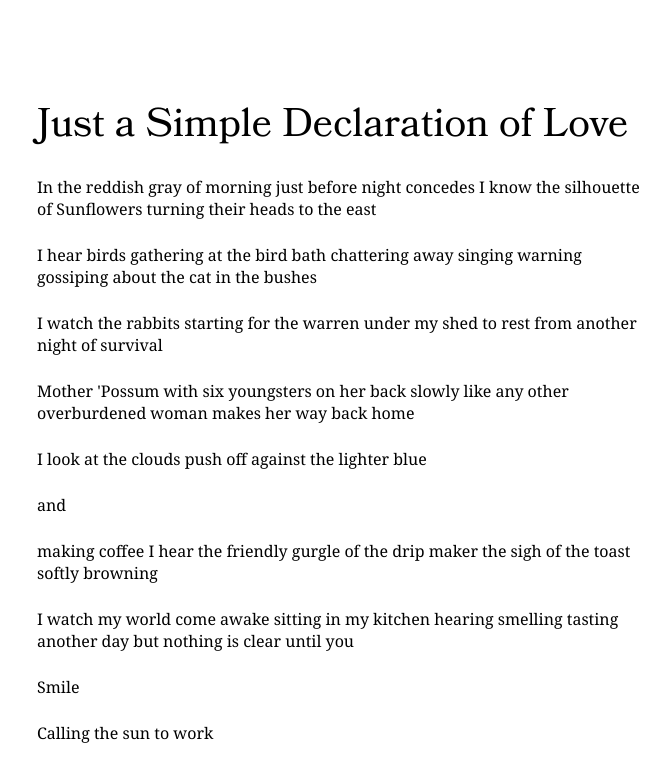
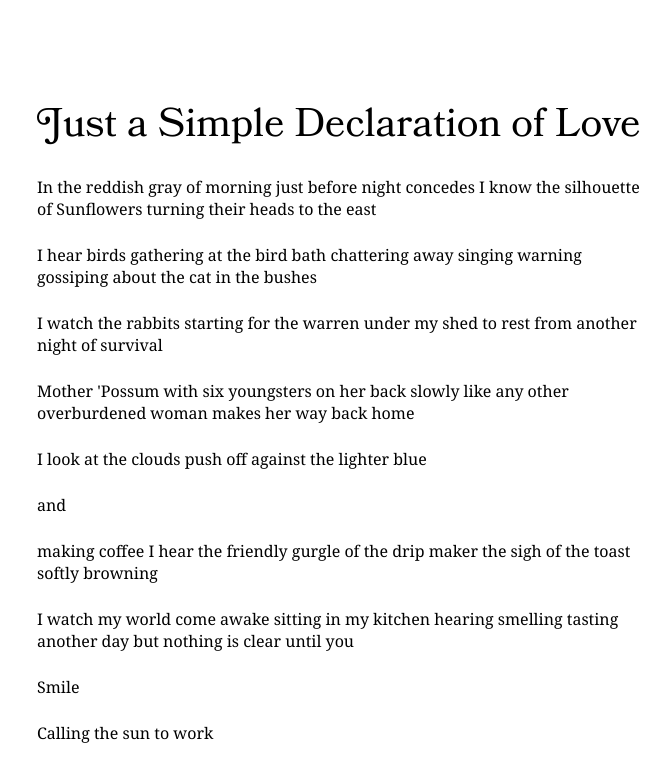
Before and after one commit to kennystone/poetry-box, a Next.js app: page / in a window 1280 px wide. Shown: the top 782 px of the page, without its empty margins (59-729 px from the left). Built offline with nearby package versions, Linux system fonts and the light colour scheme; a web font is replaced by a local one.

Commit message:
swash component

```diff
--- a/app/page.module.css
+++ b/app/page.module.css
@@ -19,11 +19,12 @@
   font-family: "miller-text", Georgia, serif;
 }
 
-@font-face {
-  font-family: "Bookmania";
-  src: url('/fonts/bookmania-regular.woff2') format('woff2'),
-    url('/fonts/bookmania-regular.woff') format('woff');
+span.red {
+  color: "red"
+}
 
+span.ss10 {
+  font-feature-settings: '"ss10"';
 }
 
 .ss14 {
--- a/app/page.tsx
+++ b/app/page.tsx
@@ -1,11 +1,13 @@
-import Image from 'next/image'
 import styles from './page.module.css'
+import Swash from "./swash"
+
 
 export default function Home() {
+  //const ss = (n: number) => ({ fontFeatureSettings: `"ss${n}"` })
   return (
     <main className={styles.main}>
       <div className={styles.poem}>
-        <h1>Just a Simple Declaration of Love</h1>
+        <h1><Swash letter="J" codes={["10"]} />ust a Simple Declaration of Love</h1>
         <p>
           In the reddish gray of morning just before night concedes I know the
           silhouette of Sunflowers turning their heads to the east
--- /dev/null
+++ b/app/swash.tsx
@@ -0,0 +1,7 @@
+
+const Swash = ({ letter, codes }: { letter: string, codes: Array<string> }) => {
+    const codesStr = codes.map((c) => { return `ss${c}` }).join(' ')
+    return <span style={{ fontFeatureSettings: `"${codesStr}"` }}>{letter}</span>
+};
+
+export default Swash
```
